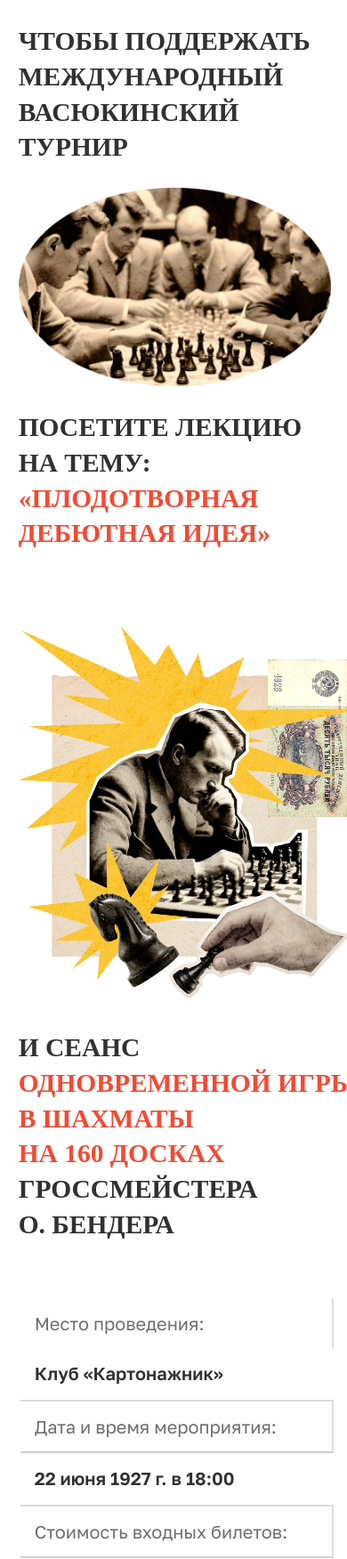
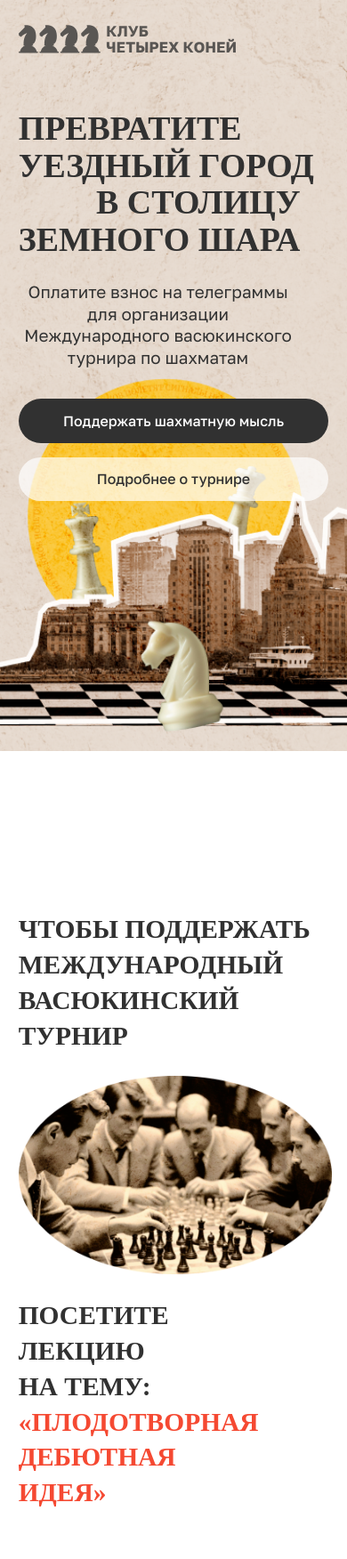
Before and after one commit to Khausta/chess-capital, a website: page src/index.html in a window 390 px wide. Shown: the top 1752 px of the page at 89% size. Drawn offline with nearby package versions, Linux system fonts and the light colour scheme; files that its build step writes are made by us from their sources; files whose address does not match are found by name; a web font is replaced by a local one.

```diff
--- a/src/index.html
+++ b/src/index.html
@@ -16,7 +16,30 @@
 
     <!-- main content -->
     <main>
-        <section class="main-info">
+        <section class="hero">
+             <picture>
+                <source media="(max-width: 768px)" srcset="./img/hero/hero-bg-mob.png">
+                <img class="hero__bg" src="./img/hero/hero-bg.png" alt="Город и шахматы">
+            </picture>
+            <div class="container">
+                <a class="logo" href="#">
+                    <img src="./img/logo.svg" alt="Логотип">
+                </a>
+                <div class="hero__content">
+                    <h1 class="hero__title">Превратите уездный город <span class="hero__title_ml">в&nbsp;столицу</span> <span class="hero__title_center">земного шара</span></h1>
+                    <p class="hero__subtitle">
+                        Оплатите взнос на телеграммы для организации Международного васюкинского турнира по шахматам
+                    </p>
+                    <div class="hero__buttons">
+                        <a class="hero__btn hero__btn-black hover" href="#main-info">Поддержать шахматную мысль</a>
+                        <a class="hero__btn hero__btn-transparent hover" href="#players">Подробнее о&nbsp;турнире</a>
+                    </div>
+
+                </div>
+            </div>
+        </section>
+
+        <section class="main-info" id="main-info">
             <div class="container">
     <picture>
         <source media="(max-width: 768px)" srcset="./img/main-info/game-photo-mob.png">
@@ -76,7 +99,7 @@
                         </tr>
                         <tr>
                             <td>Взнос на телеграммы:</td>
-                            <td>100 руб. 21 руб. 16 коп.</td>
+                            <td><span class="red-line">100 руб.</span> 21 руб. 16 коп.</td>
                         </tr>
                     </table>
 
@@ -167,7 +190,7 @@
 
         </section>
 
-        <section class="players">
+        <section class="players" id="players">
             <div class="container">
                 <div class="players__grid-layout">
                     <header class="players__header">
--- /dev/null
+++ b/src/styles/hero.scss
@@ -0,0 +1,148 @@
+@use './libs/variables.scss';
+@use './libs/fonts.scss';
+
+.hero {
+    position: relative;
+    padding-top: 26px;
+
+    min-height: 700px;
+
+    .logo {
+
+        margin-bottom: 62px;
+    }
+    &__bg {
+        position: absolute;
+        width: 100%;
+        top: 0;
+    }
+
+    &__content {
+        display: flex;
+        flex-direction: column;
+        width: 50%;
+
+    }
+
+    &__title {
+        margin-bottom: 24px;
+
+        color: variables.$black-color;
+        font-size: 60px;
+        font-family: "Merriweather-Light";
+        line-height: 1.1;
+        text-transform: uppercase;
+
+    }
+
+    &__subtitle {
+        margin-bottom: 40px;
+        width: 90%;
+        font-family: "GolosText-Regular";
+        font-size: 18px;
+        color: variables.$black-color;
+        line-height: 1.3;
+        text-align: center;
+    }
+
+    &__title_ml {
+        display: inline-block;
+        margin-left: 91px;
+    }
+
+    &__title_ta {
+        display: block;
+        text-align: center;
+    }
+
+    &__buttons {
+        display: flex;
+        gap: 16px;
+    }
+
+    &__btn {
+        padding: 0 40px;
+        display: flex;
+        justify-content: center;
+        align-items: center;
+        width: 263px;
+        height: 72px;
+        border-radius: 66px;
+        font-family: "GolosText-Medium";
+        font-size: 16px;
+        text-align: center;
+        transition: all .2s ease;
+
+
+    }
+
+    &__btn-black {
+
+        background-color: variables.$black-color;
+        color: variables.$white-color;
+
+        &.hover {
+            &:hover {
+                 background-color: variables.$yellow-color;
+            color: variables.$black-color;
+            }
+
+        }
+    }
+
+    &__btn-transparent {
+        padding: 0 60px;
+        background: transparent;
+        border: 2px solid variables.$black-color;
+        color: variables.$black-color;
+        &.hover {
+            &:hover {
+                background-color: variables.$black-color;
+                color: variables.$white-color;
+
+            }
+        }
+    }
+
+}
+
+
+@media (max-width: 768px) {
+    .hero {
+        height: calc(variables.$index-m * 900vw);
+        margin-bottom: calc(variables.$index-m * 48vw);
+
+        &__content {
+            width: 100%;
+        }
+        &__title {
+            margin-bottom: calc(variables.$index-m * 24vw);
+            width: 100%;
+            font-size: calc(variables.$index-m * 36vw);
+        }
+        &__title_ml {
+            margin-left: calc(variables.$index-m * 83vw);
+
+        }
+        &__title_ta {
+            text-align: right;
+        }
+        &__subtitle {
+             margin-bottom: calc(variables.$index-m * 32vw);
+            font-size: calc(variables.$index-m * 18vw);
+        }
+        &__buttons {
+            flex-direction: column;
+            grid-area: calc(variables.$index-m * 14vw);
+        }
+        &__btn {
+            width: 100%;
+            height: calc(variables.$index-m * 47vw);
+        }
+        &__btn-transparent {
+            border: none;
+            background-color: rgba(255,255,255, 0.7);
+        }
+    }
+
+}
--- a/src/styles/index.scss
+++ b/src/styles/index.scss
@@ -1,17 +1,24 @@
 @use './libs/variables.scss';
 @use './libs/fonts.scss';
-@use './blocks/hero/hero';
 
 @use './stages';
 @use './players';
 @use './footer';
 @use './main-info';
+@use './hero';
 
+html {
+    scroll-behavior: smooth;
+}
 
 * {
     box-sizing: border-box;
     padding: 0;
     margin: 0;
+}
+
+a {
+    text-decoration: none;
 }
 
 main {
@@ -22,6 +29,12 @@
 
 button {
     cursor: pointer;
+}
+
+.logo {
+    display: block;
+    max-width: 245px;
+    max-height: 36px;
 }
 
 .container {
@@ -50,6 +63,21 @@
     span {
         font-family: "Merriweather-Regular";
          color: variables.$red-color;
+    }
+}
+
+.red-line {
+    display: inline-block;
+    position: relative;
+    &::before {
+        content: '';
+        position: absolute;
+        display: block;
+        width: 100%;
+        height: 2px;
+        background-color: variables.$red-color;
+        top: 50%;
+
     }
 }
 
@@ -113,11 +141,17 @@
 
 
 
+
+
 @media (max-width: 1366px) {
 
     .title {
         font-size: variables.$size54;
     }
+
+    .title_small {
+            font-size: calc(variables.$index * 36vw);
+        }
 
     .container {
         padding: 0 variables.$size72;
--- a/src/styles/libs/variables.scss
+++ b/src/styles/libs/variables.scss
@@ -6,6 +6,7 @@
 $footer-bg: #E9DED4;
 $table-border-color: #D0D0D0;
 $red-color: #F54932;
+
 
 $size16: clamp(9px, 1.2vw, 16px);
 $size20: clamp(11px, 1.5vw, 20px);
--- a/src/styles/main-info.scss
+++ b/src/styles/main-info.scss
@@ -45,14 +45,11 @@
     margin-bottom: 48px;
 
     td {
-        // display: inline-block;
         width: 352px;
         color: variables.$black-color;
-
         font-size: 20px;
         text-align: left;
         padding: 16px;
-
         border-top: 2px solid variables.$table-border-color;
 
 
@@ -82,6 +79,14 @@
         &:first-child {
             td {
                 border-top: none;
+                padding-top: 0;
+
+            }
+        }
+
+        &:last-child {
+            td {
+                padding-bottom: 0;
 
             }
         }
@@ -90,15 +95,48 @@
 
 }
 
+
+@media (max-width: 1366px) {
+    .main-info {
+
+        &__header_lection {
+            width: 60%;
+        }
+
+        &__header-img {
+             width:  calc(variables.$index * 394vw);
+        }
+        &__master-photo {
+            width:  calc(variables.$index * 588vw);
+        }
+
+        &__header_table {
+             margin-bottom: calc(variables.$index * 60vw);
+        }
+
+
+    }
+
+    .info-table {
+        margin-bottom: calc(variables.$index * 48vw);
+        td {
+            padding: calc(variables.$index * 16vw);
+            font-size: calc(variables.$index * 20vw);;
+        }
+    }
+}
+
 @media (max-width: 768px) {
     .main-info {
+
+        margin-bottom: calc(variables.$index-m * 120vw);;
 
         &__table-block {
             grid-template-columns: 1fr;
         }
 
         &__master-photo {
-            width: 100vw;
+            width: 100%;
             left: 0;
             float: none;
         }
@@ -115,16 +153,63 @@
             position: absolute;
             float: none;
             height: calc(variables.$index-m * 212vw);
-            max-width: calc(variables.$index-m * 335vw);
+            width: calc(variables.$index-m * 335vw);
             top: 54vw;
             }
+
+        .sub-table {
+            font-size: calc(variables.$index-m * 18vw);
         }
+    }
 
 
 
-        .info-table {
-            td {
-                display: inline-block;
+    .info-table {
+        margin-bottom: calc(variables.$index-m * 40vw);;
+        max-width: calc(variables.$index-m * 336vw);
+         border-collapse: collapse;
+
+        td {
+            padding: 0;
+            display: inline-block;
+            width: 100%;
+            font-size: calc(variables.$index-m * 20vw);
+            border: none;
+            &:nth-child(odd) {
+                border: none;
             }
+
+            &:nth-child(odd) {
+                padding-bottom: calc(variables.$index-m * 12vw);
+            }
+
+            &:nth-child(even) {
+                padding-bottom: calc(variables.$index-m * 16vw);
+
+            }
+
+
         }
+
+        tr {
+
+            &:nth-child(4) {
+                td {
+                    &:first-child {
+                        width: calc(variables.$index-m * 153vw)
+                    }
+                    &:last-child {
+                        width: calc(variables.$index-m * 100vw)
+                    }
+                }
+
+            }
+
+            &:not(:first-child) {
+                border-top: 2px solid variables.$table-border-color;
+            }
+
+        }
+
+    }
 }
```
Also changed, not shown: dist/css/hero.css (added), dist/css/index.css, dist/css/main-info.css, dist/img/hero/hero-bg-mob.png (added), dist/img/hero/hero-bg.png (added), dist/img/logo.svg (added), dist/index.html, src/img/hero/hero-bg-mob.png (added), src/img/logo.svg (added), 1 other file.
